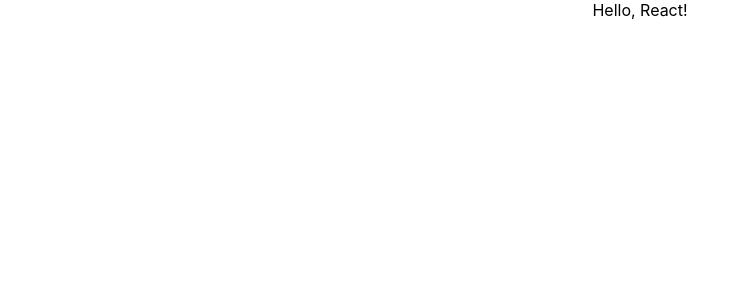
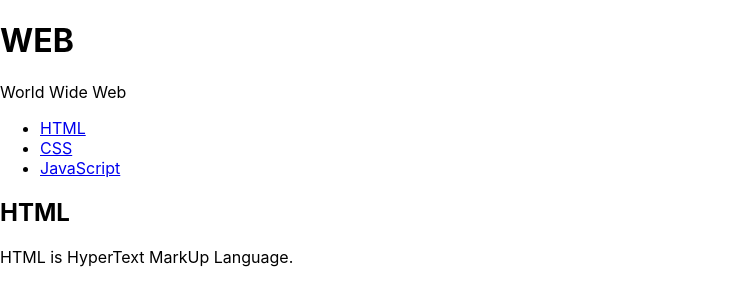
Before and after one commit to onedayz/react_practice, a React (Create React App) app: page / in a window 1280 px wide. Shown: the top 306 px of the page, without its empty margins (0-750 px from the left). Built offline with nearby package versions, Linux system fonts and the light colour scheme.

Commit message:
1. 리액트 기초의 15) state 까지

```diff
--- a/src/App.css
+++ b/src/App.css
@@ -1,5 +1,5 @@
 .App {
-    text-align: center;
+    /*text-align: center;*/
 }
 
 .App-logo {
--- a/src/App.js
+++ b/src/App.js
@@ -1,53 +1,35 @@
 import React, {Component} from 'react';
-import logo from './logo.svg';
 import './App.css';
+import TOC from './components/TOC';
+import Content from './components/Content';
+import Subject from './components/Subject';
+
 
 class App extends Component{
+    constructor(props) {
+        super(props);
+        this.state = {
+            subject:{
+                title:'WEB',
+                sub:'World Wide Web'
+            },
+            contents:[
+                {id:1, title: 'HTML',       desc:'HTML is for information'          },
+                {id:2, title: 'CSS',        desc:'CSS is for design'                },
+                {id:3, title: 'JavaScript', desc:'JavaScript is for interactive'    }
+            ]
+        }
+    }
+
     render(){
         return (
             <div className="App">
-                Hello, React!
+                <Subject title={this.state.subject.title} sub={this.state.subject.sub}/>
+                <TOC data={this.state.contents}></TOC>
+                <Content title="HTML" desc="HTML is HyperText MarkUp Language."></Content>
             </div>
         )
-        // (
-        //     <div className="App">
-        //         <header className="App-header">
-        //             <img src={logo} className="App-logo" alt="logo"/>
-        //             <p>
-        //                 Edit <code>src/App.js</code> and save to reload.
-        //             </p>
-        //             <a
-        //                 className="App-link"
-        //                 href="https://reactjs.org"
-        //                 target="_blank"
-        //                 rel="noopener noreferrer"
-        //             >
-        //                 Learn React
-        //             </a>
-        //         </header>
-        //     </div>
-        // )
     }
 }
-// function App() {
-//     return (
-//         <div className="App">
-//             <header className="App-header">
-//                 <img src={logo} className="App-logo" alt="logo"/>
-//                 <p>
-//                     Edit <code>src/App.js</code> and save to reload.
-//                 </p>
-//                 <a
-//                     className="App-link"
-//                     href="https://reactjs.org"
-//                     target="_blank"
-//                     rel="noopener noreferrer"
-//                 >
-//                     Learn React
-//                 </a>
-//             </header>
-//         </div>
-//     );
-// }
 
 export default App;
--- /dev/null
+++ b/src/components/Content.js
@@ -0,0 +1,14 @@
+import React,{Component} from "react";
+
+class Content extends Component{
+    render(){
+        return (
+            <article>
+                <h2>{this.props.title}</h2>
+                {this.props.desc}
+            </article>
+        );
+    }
+}
+
+export default Content;
--- /dev/null
+++ b/src/components/Subject.js
@@ -0,0 +1,14 @@
+import React,{Component} from "react";
+
+class Subject extends Component{
+    render(){
+        return (
+            <header>
+                <h1>{this.props.title}</h1> {/* 주석 */}
+                {this.props.sub}
+            </header>
+        );
+    }
+}
+
+export default Subject;
--- /dev/null
+++ b/src/components/TOC.js
@@ -0,0 +1,22 @@
+import React, {Component} from "react";
+
+class TOC extends Component{
+    render(){
+        let lists =[];
+        let data = this.props.data;
+        let i = 0;
+        while(i < data.length){
+            lists.push(<li key={data[i].id}><a href={"/content/" + data[i].id}>{data[i].title}</a></li>);
+            i++;
+        }
+        return (
+            <nav>
+                <ul>
+                    {lists}
+                </ul>
+            </nav>
+        )
+    }
+}
+
+export default TOC;
```
